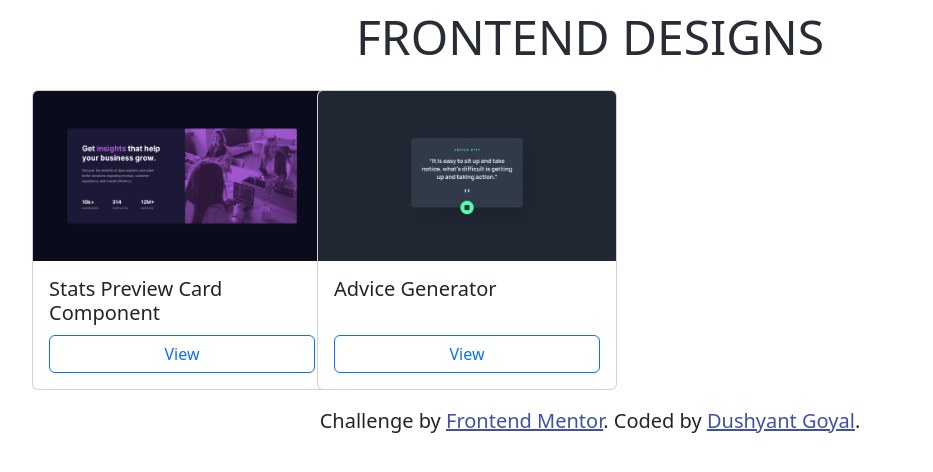
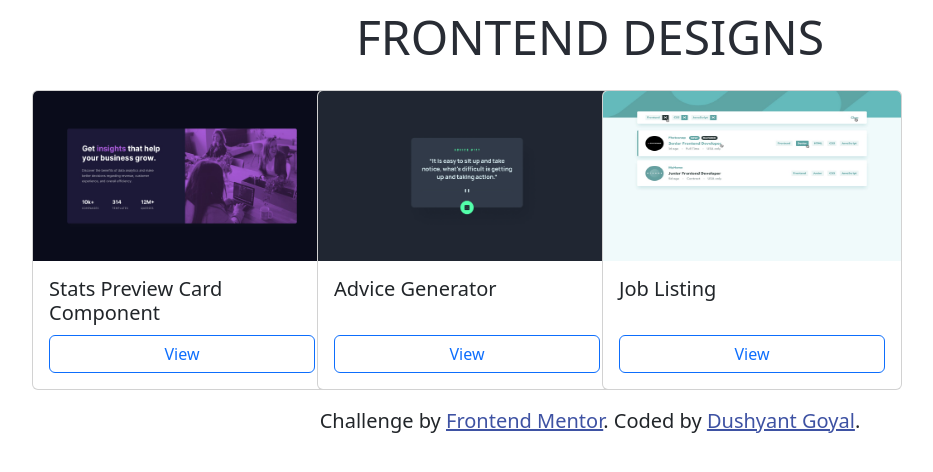
Before and after one commit to goyal-Dushi/frontend-designs, a React (Create React App) app: page / in a window 1280 px wide. Shown: the top 472 px of the page, without its empty margins (50-983 px from the left). Built offline with nearby package versions, Linux system fonts and the light colour scheme.

Commit message:
update urls for job listing

```diff
--- a/src/App.tsx
+++ b/src/App.tsx
@@ -5,6 +5,7 @@ import { data } from './cardsData';
 import Card from './components/common/Card';
 import StatsPreviewCard from './pages/StatsPreviewCard';
 import AdviceGenerator from './pages/AdviceGenerator';
+import JobListing from './pages/JobListing';
 import { HashRouter,Routes,Route } from 'react-router-dom'
 import Meta, { MetaProps } from './components/common/Meta';
 
@@ -16,6 +17,7 @@ export const Main = () => {
           <Route path='/' element={<App/>} />
           <Route path='/statsCardPreview' element={<StatsPreviewCard/>} />
           <Route path='/adviceGenerator' element={<AdviceGenerator />} />
+          <Route path='/jobListing' element={<JobListing />} />
         </Routes>
       </HashRouter>
     </>
--- a/src/cardsData.ts
+++ b/src/cardsData.ts
@@ -1,5 +1,6 @@
 import statsPrevCardImg from './images/designs/stats-card-preview.jpg';
 import adviceGenerator from './images/designs/advice-generator.jpg';
+import jobListing from './images/designs/job-listing.jpg';
 
 
 export const data = [
@@ -14,5 +15,11 @@ export const data = [
         title: 'Advice Generator',
         cardUrl: '/adviceGenerator',
         imgUrl: adviceGenerator
+    },
+    {
+        id: '3',
+        title: 'Job Listing',
+        cardUrl: '/jobListing',
+        imgUrl: jobListing
     }
 ]
```
